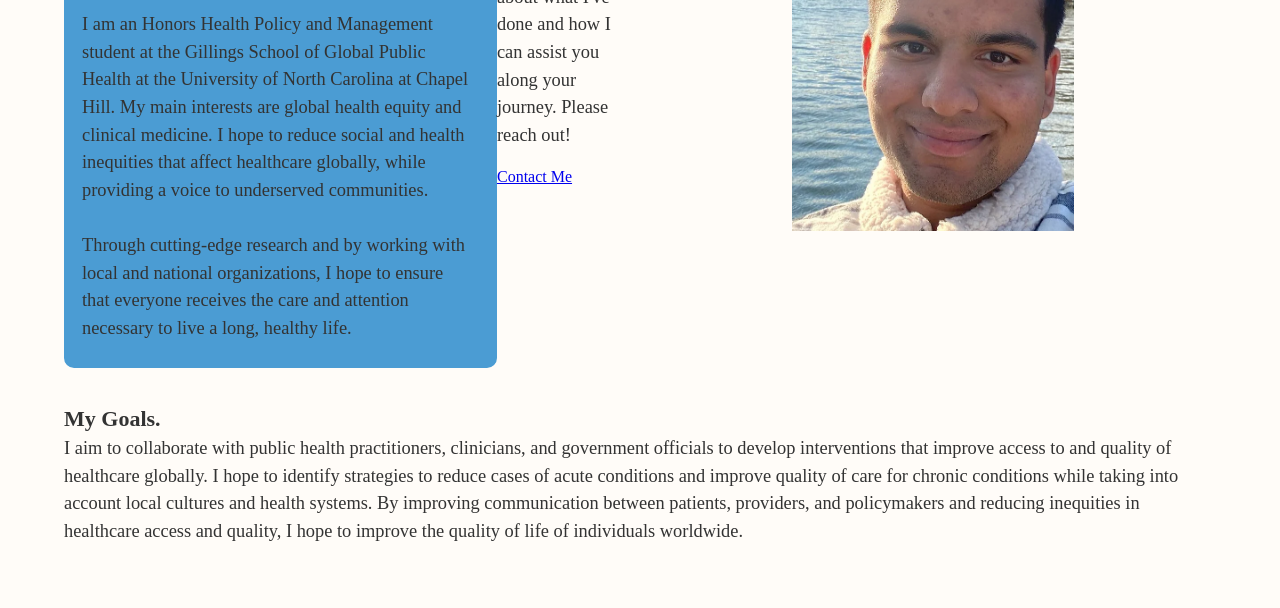
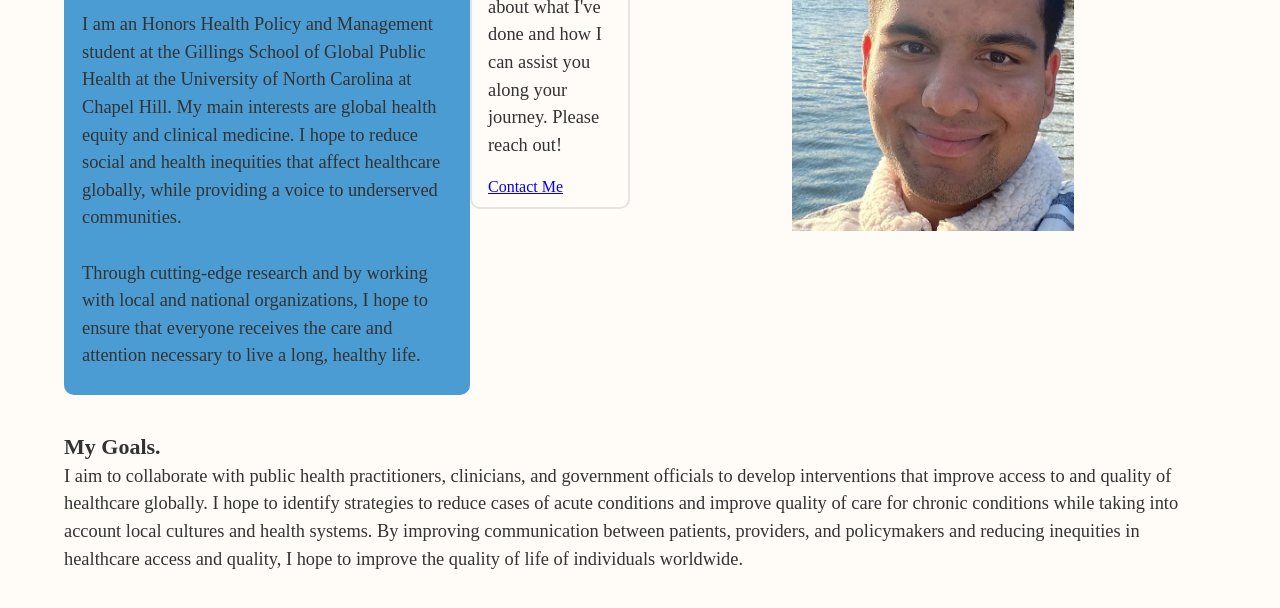
Before and after one commit to vinaysudarsanam/vinaysudarsanam.github.io, a plain HTML site: page docs/index.html in a window 1280 px wide. Shown: the part 192-800 px from the top of the page. Drawn offline with Linux system fonts and the light colour scheme; a web font is replaced by a local one.

Commit message:
Update style.css

```diff
--- a/docs/style.css
+++ b/docs/style.css
@@ -63,6 +63,15 @@ h4 {
     width: 50%;
     text-align: center;
     box-shadow: 0px 0px 10px rgba(0, 0, 0, 0.5);
+}
+
+.second-half-text {
+    display: inline-block;
+    border: 2px solid #E5E4E2;
+    border-radius: 10px;
+    padding: 0.5em 1em;
+    margin: 1em 0;
+    transition: box-shadow 0.2s ease-in-out;
 }
 
 .description-box {
```
